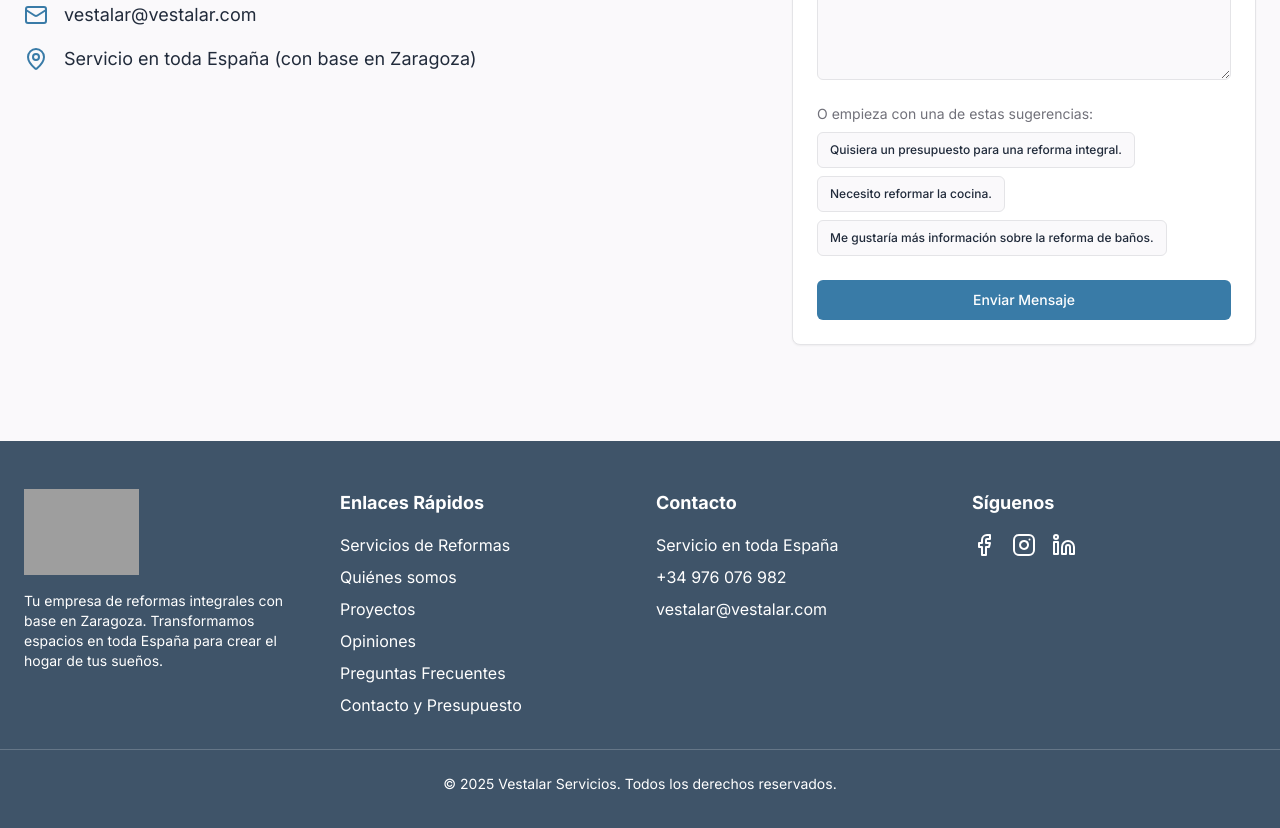
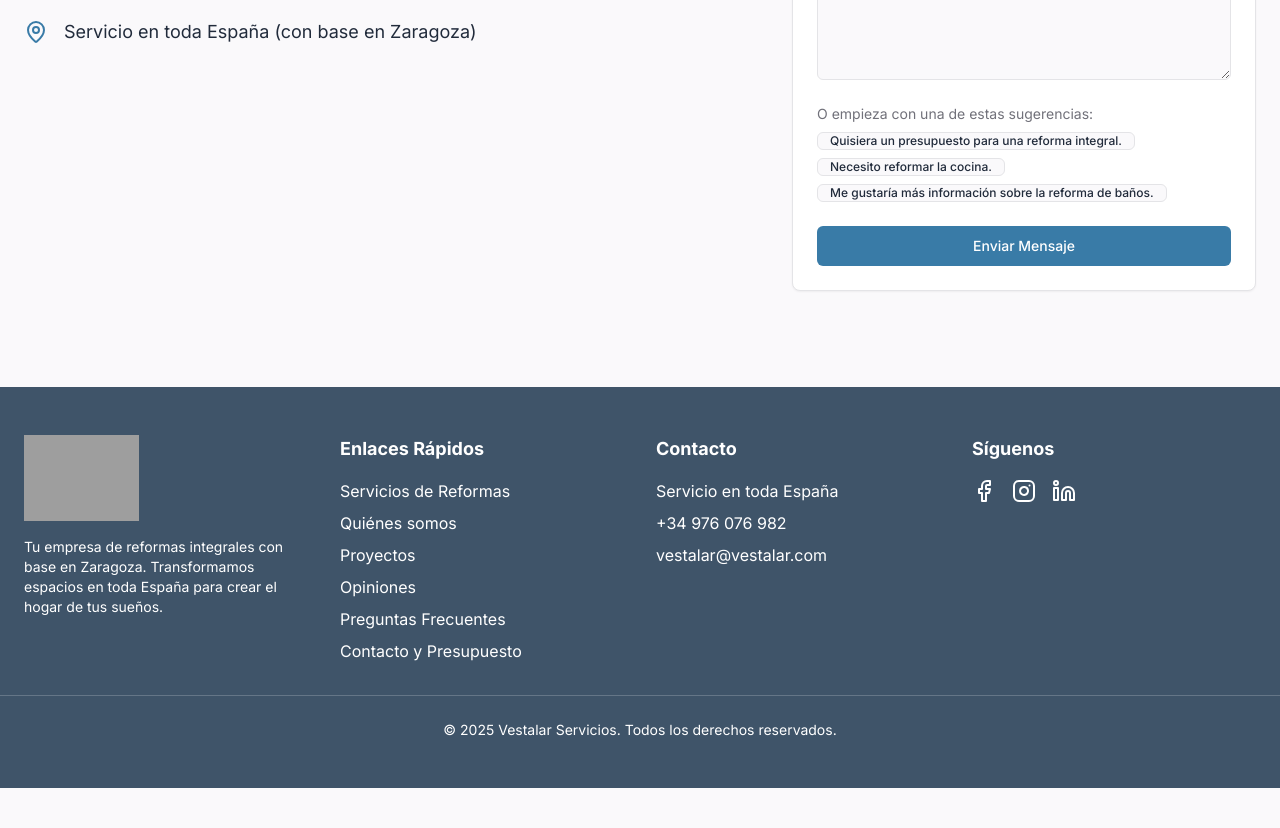
Before and after one commit to nh061361/vestalar-servicios, a Next.js app: page / in a window 1280 px wide. Shown: the part 3180-4008 px from the top of the page. After the commit the page ends 3968 px from the top, so only its background shows below. Built offline with nearby package versions, Linux system fonts and the light colour scheme; grey boxes are pictures that could not be loaded.

Commit message:
el problema que veo son las sugenerncias de mensegen tambien deberian de

```diff
--- a/src/components/ContactForm.tsx
+++ b/src/components/ContactForm.tsx
@@ -130,7 +130,7 @@ export function ContactForm() {
                         variant="outline"
                         size="sm"
                         onClick={() => handleSuggestionClick(suggestion)}
-                        className="text-xs"
+                        className="text-xs h-auto whitespace-normal"
                     >
                         {suggestion}
                     </Button>
```
